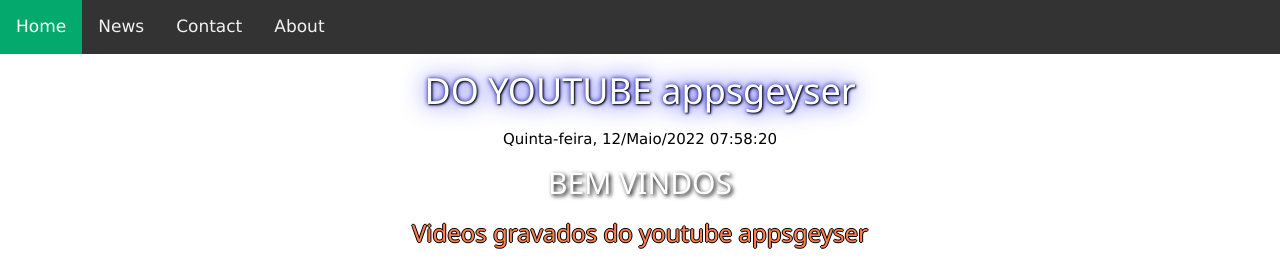
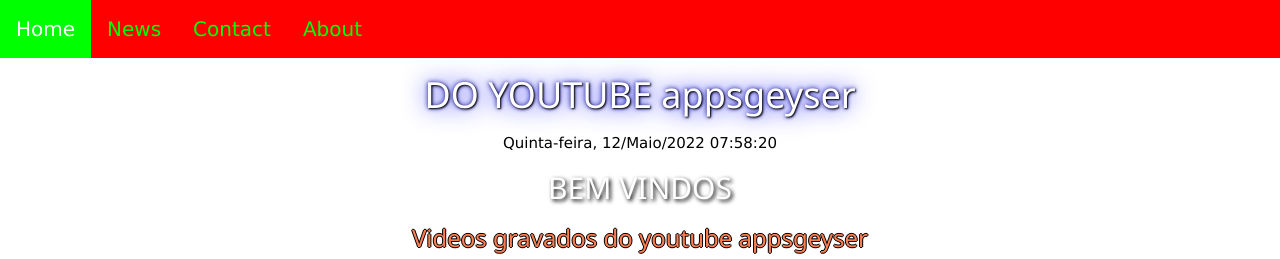
Before and after one commit to santos246/DO-YOUTUBE-appsgeyser-e-outros, a plain HTML site: page index.html in a window 1280 px wide. Shown: the top 259 px of the page. Drawn offline with nearby package versions, Linux system fonts and the light colour scheme.

Commit message:
Update index.html

```diff
--- a/index.html
+++ b/index.html
@@ -29,23 +29,23 @@ body {
 }
 .topnav {
   overflow: hidden;
-  background-color: #333;
+  background-color: RED;
 }
 .topnav a {
   float: left;
   display: block;
-  color: #f2f2f2;
+  color: #00FF00;
   text-align: center;
   padding: 14px 16px;
   text-decoration: none;
-  font-size: 17px;
+  font-size: 20px;
 }
 .topnav a:hover {
-  background-color: #ddd;
+  background-color: #00FF00;
   color: black;
 }
 .topnav a.active {
-  background-color: #04AA6D;
+  background-color: #00FF00;
   color: white;
 }
 .topnav .icon {
```
